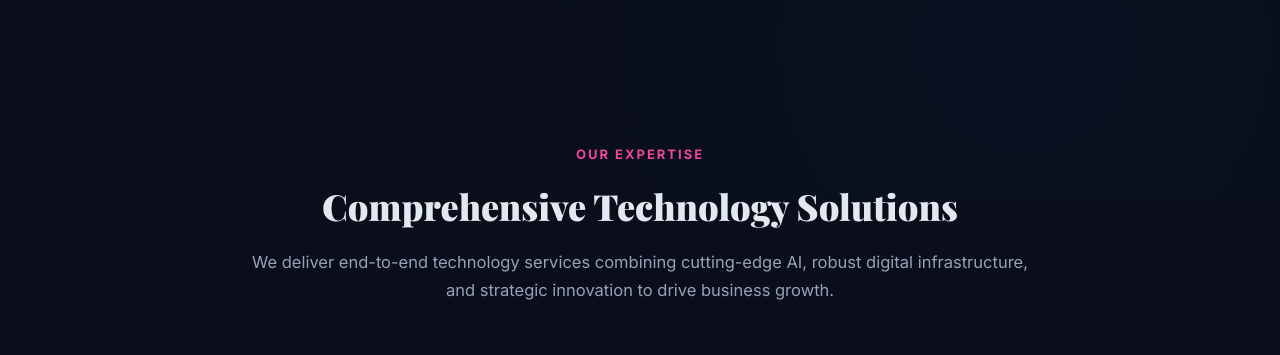
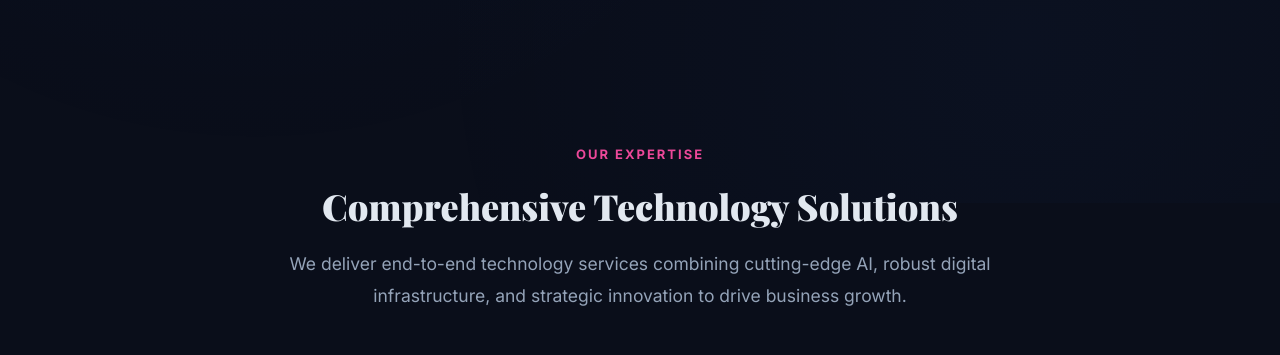
Before and after one commit to GurhanAksoy/sermin-limited-website, a website: page index.html in a window 1280 px wide. Shown: the part 597-952 px from the top of the page. Drawn offline with nearby package versions, Linux system fonts and the light colour scheme.

Commit message:
Update index.html

```diff
--- a/index.html
+++ b/index.html
@@ -266,8 +266,8 @@
     }
 
     .section-description {
-  font-size: clamp(15px, 1.4vw, 16.5px);
-  line-height: 1.7;
+  font-size: clamp(16.5px, 1.6vw, 17.5px);
+  line-height: 1.78;
   font-weight: 400;
   color: var(--text-muted);
 }
```
